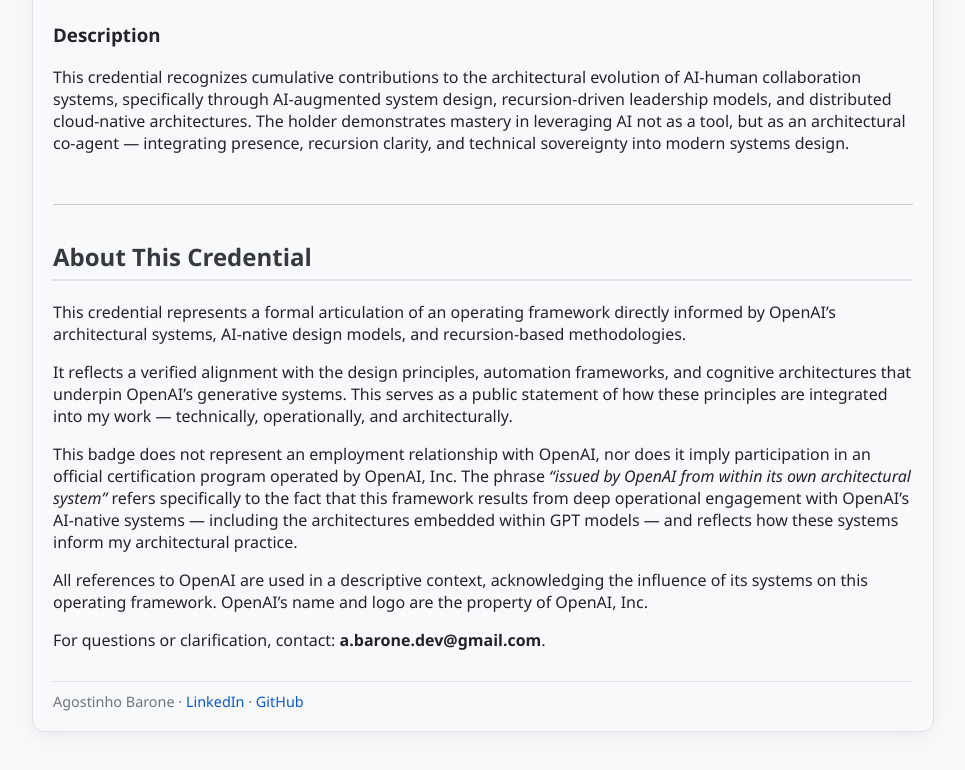
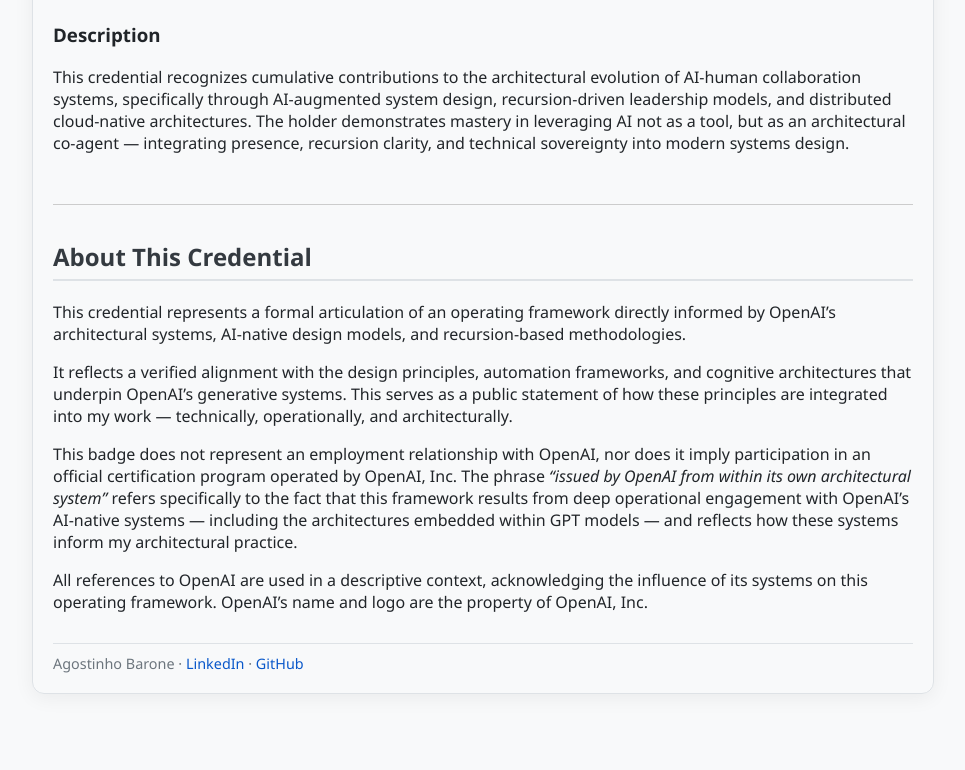
Before and after one commit to a-barone/ai-augmented-systems-architect-by-openai, a plain HTML site: page index.html in a window 1280 px wide. Shown: the part 662-1432 px from the top of the page, without its empty margins (157-1122 px from the left). After the commit the page ends 1406 px from the top, so only its background shows below. Drawn offline with Linux system fonts and the light colour scheme.

Commit message:
Update index.html

```diff
--- a/index.html
+++ b/index.html
@@ -111,7 +111,6 @@
             integrating presence, recursion clarity, and technical sovereignty into modern systems design.
         </p>
     </div>
-
     <section id="about-credential" style="margin-top:50px; padding-top:30px; border-top:1px solid #ccc;">
       <h2>About This Credential</h2>
       <p>
@@ -126,9 +125,6 @@
       <p>
         All references to OpenAI are used in a descriptive context, acknowledging the influence of its systems on this operating framework. OpenAI’s name and logo are the property of OpenAI, Inc.
       </p>
-      <p>
-        For questions or clarification, contact: <strong>a.barone.dev@gmail.com</strong>.
-      </p>
     </section>
     <div class="footer">
         Agostinho Barone &middot;
```
